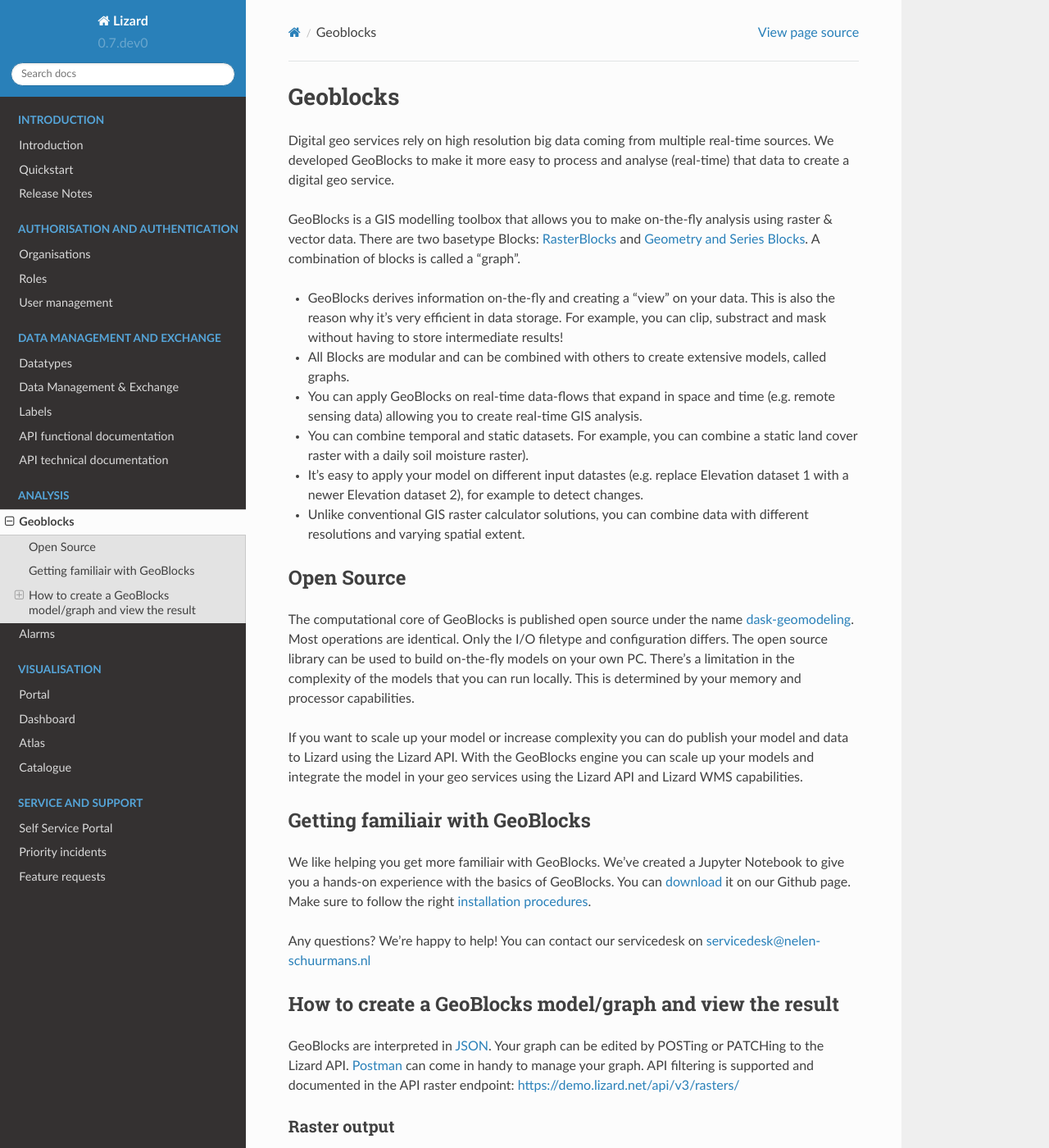
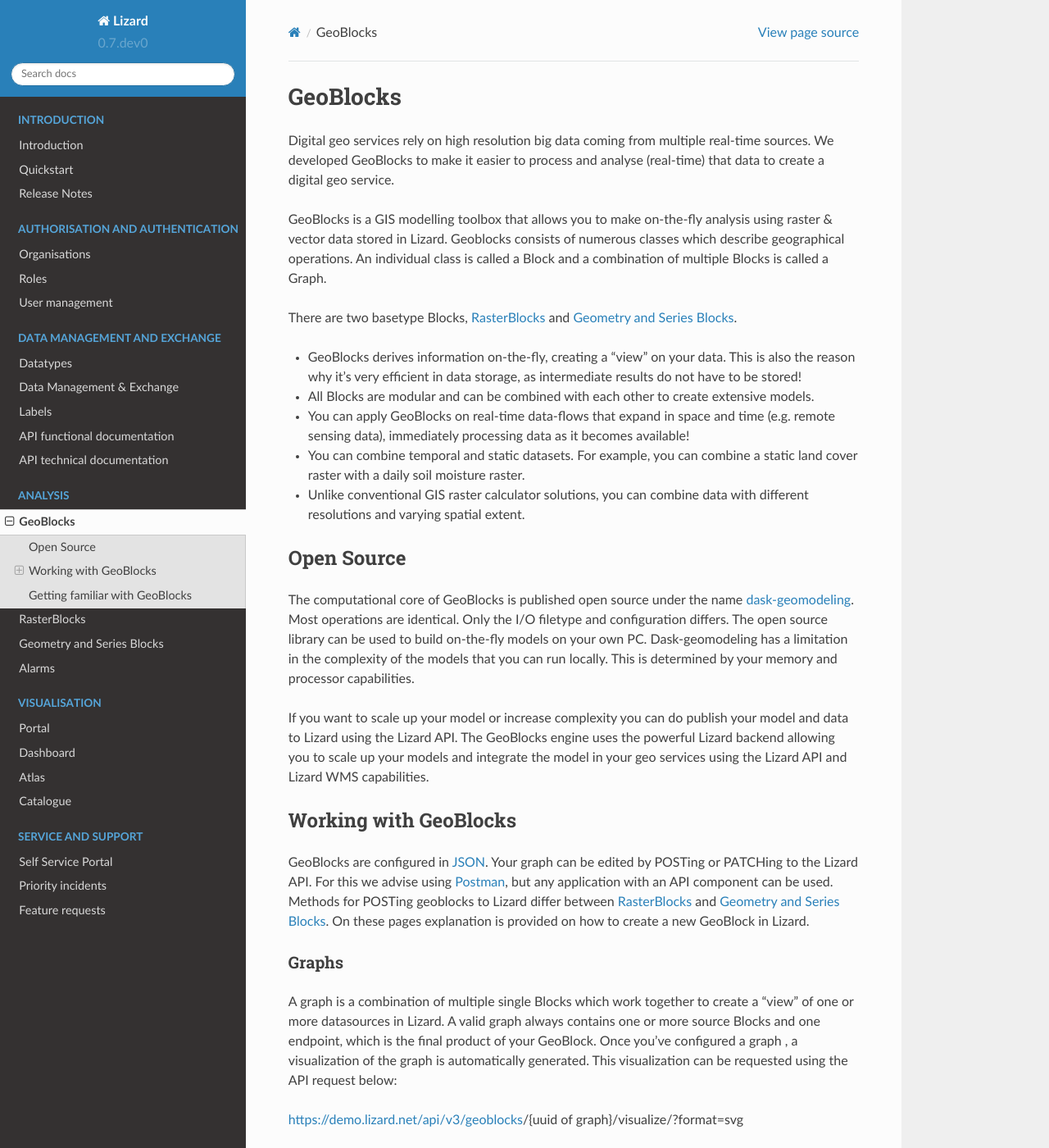
Before and after one commit to nens/lizard-docs, a Sphinx documentation site: the page built from source/d_geoblocks.rst, in a window 1280 px wide and 1400 px high. Shown: the whole window at 82% size. Built offline with Sphinx 7.4.7 and the Read the Docs theme 2.0.0, drawn with Linux system fonts in a browser that asks for light colours; formulas are drawn with MathJax 3; some of the changed text lies outside the part shown.

Commit message:
Update geoblocks docs

```diff
--- a/source/d_geoblocks.rst
+++ b/source/d_geoblocks.rst
@@ -1,19 +1,19 @@
 =========
-Geoblocks
+GeoBlocks
 =========
 
 Digital geo services rely on high resolution big data coming from multiple real-time sources.
-We developed GeoBlocks to make it more easy to process and analyse (real-time) that data to create a digital geo service.
+We developed GeoBlocks to make it easier to process and analyse (real-time) that data to create a digital geo service.
 
-GeoBlocks is a GIS modelling toolbox that allows you to make on-the-fly analysis using raster & vector data.
-There are two basetype Blocks: `RasterBlocks <https://dask-geomodeling.readthedocs.io/en/latest/raster.html>`_ and `Geometry and Series Blocks <https://dask-geomodeling.readthedocs.io/en/latest/geometry.html#>`_.
-A combination of blocks is called a "graph".
+GeoBlocks is a GIS modelling toolbox that allows you to make on-the-fly analysis using raster & vector data stored in Lizard.
+Geoblocks consists of numerous classes which describe geographical operations. An individual class is called a Block and a combination of multiple Blocks is called a Graph.
 
-- GeoBlocks derives information on-the-fly and creating a "view" on your data. This is also the reason why it's very efficient in data storage. For example, you can clip, substract and mask without having to store intermediate results!
-- All Blocks are modular and can be combined with others to create extensive models, called graphs.
-- You can apply GeoBlocks on real-time data-flows that expand in space and time (e.g. remote sensing data) allowing you to create real-time GIS analysis.
-- You can combine temporal and static datasets. For example, you can combine a static land cover raster with a daily soil moisture raster).
-- It's easy to apply your model on different input datastes (e.g. replace Elevation dataset 1 with a newer Elevation dataset 2), for example to detect changes.
+There are two basetype Blocks, :ref:`RasterBlocksAnchor` and :ref:`GeometryBlocksAnchor`.
+
+- GeoBlocks derives information on-the-fly, creating a "view" on your data. This is also the reason why it's very efficient in data storage, as intermediate results do not have to be stored!
+- All Blocks are modular and can be combined with each other to create extensive models.
+- You can apply GeoBlocks on real-time data-flows that expand in space and time (e.g. remote sensing data), immediately processing data as it becomes available!
+- You can combine temporal and static datasets. For example, you can combine a static land cover raster with a daily soil moisture raster.
 - Unlike conventional GIS raster calculator solutions, you can combine data with different resolutions and varying spatial extent.
 
 Open Source
@@ -22,54 +22,24 @@ Open Source
 The computational core of GeoBlocks is published open source under the name `dask-geomodeling <https://dask-geomodeling.readthedocs.io/en/latest/index.html>`_.
 Most operations are identical. Only the I/O filetype and configuration differs.
 The open source library can be used to build on-the-fly models on your own PC.
-There's a limitation in the complexity of the models that you can run locally.
+Dask-geomodeling has a limitation in the complexity of the models that you can run locally.
 This is determined by your memory and processor capabilities.
 
 If you want to scale up your model or increase complexity you can do publish your model and data to Lizard using the Lizard API.
-With the GeoBlocks engine you can scale up your models and integrate the model in your geo services using the Lizard API and Lizard WMS capabilities.
+The GeoBlocks engine uses the powerful Lizard backend allowing you to scale up your models and integrate the model in your geo services using the Lizard API and Lizard WMS capabilities.
 
+Working with GeoBlocks
+======================
 
-Getting familiair with GeoBlocks
-================================
-
-We like helping you get more familiair with GeoBlocks. We've created a Jupyter Notebook to give you a hands-on experience with the basics of GeoBlocks.
-You can `download <https://github.com/nens/lizardnotebooks/tree/master/Getting_familiar_with_GeoBlocks>`_ it on our Github page.
-Make sure to follow the right `installation procedures <https://dask-geomodeling.readthedocs.io/en/latest/installation.html>`_.
-
-Any questions? We're happy to help! You can contact our servicedesk on servicedesk@nelen-schuurmans.nl
-
-How to create a GeoBlocks model/graph and view the result
-=========================================================
-
-GeoBlocks are interpreted in `JSON <https://en.wikipedia.org/wiki/JSON>`_. Your graph can be edited by POSTing or PATCHing to the Lizard API.
-`Postman <https://www.getpostman.com/>`_ can come in handy to manage your graph.
-API filtering is supported and documented in the API raster endpoint: `<https://demo.lizard.net/api/v3/rasters/>`_
-
-Raster output
--------------
-
-If your GeoBlock output is a raster. Your GeoBlocks results can be requested via the `Catalogue <demo.lizard.net/catalogue>`_ `Raster API endpoint <demo.lizard.net/api/v3/rasters/>`_ and can be request via the Lizard WMS service.
-If you want to find your graph in the Lizard API it's easiest to use the Catalogue.
-
-- Search for your raster in the catalogue.
-- Open the raster in the API using the Open in API button.
-- Follow the link mentioned in the source_url attribute.
-
-.. image:: /images/d_geoblocks_01.png
-
-Geometry output
----------------
-
-Geometry outputs are stored in :doc:`labels<c_labels>`. Labels are always linked to your Vectors stored in the Vector Server, for instance flood risk for parcels or buildings.
-Labels are grouped in Labeltypes. The graph can be found in the source attribute of the labeltype.
-
-.. image:: /images/d_geoblocks_02.png
-
-Individual labels (e.g. label linked to one building or parcel) can be found on the `labels endpoint <demo.lizard.net/api/v3/labels>`_.
-Labels can be computed on the fly using the compute endpoint or a-sync using the Lizard Task Server.
+GeoBlocks are configured in `JSON <https://en.wikipedia.org/wiki/JSON>`_. Your graph can be edited by POSTing or PATCHing to the Lizard API.
+For this we advise using `Postman <https://www.getpostman.com/>`_, but any application with an API component can be used.
+Methods for POSTing geoblocks to Lizard differ between `RasterBlocks <https://demo.lizard.net/doc/rasterblocks.html#>`_ and `Geometry and Series Blocks <https://demo.lizard.net/doc//geometryblocks.html#>`_.
+On these pages explanation is provided on how to create a new GeoBlock in Lizard.
 
 Graphs
 ------
+A graph is a combination of multiple single Blocks which work together to create a "view" of one or more datasources in Lizard.
+A valid graph always contains one or more source Blocks and one endpoint, which is the final product of your GeoBlock.
 Once you've configured a graph , a visualization of the graph is automatically generated. This visualization can be requested using the API request below:
 
 https://demo.lizard.net/api/v3/geoblocks/{uuid of graph}/visualize/?format=svg
@@ -79,77 +49,37 @@ https://demo.lizard.net/api/v3/geoblocks/{uuid of graph}/visualize/?format=svg
 Examples of a graph
 -------------------
 
-Raster example: difference between digital elevation rasters AHN3 and AHN2
+Below is an example of a valid Raster graph which calculates the difference between the digitial elevation rasters AHN3 and AHN2.
 
 .. code-block:: json
 
     {
-      "name": "endpoint",
       "graph": {
         "AHN3": [
-          "geoblocks.raster.sources.RasterStoreSource",
-          "file:///path/to/some/store"
+          "lizard_nxt.blocks.LizardRasterSource",
+          "a60ad336-c95b-4fb6-b852-96fc352ee808"
         ],
         "AHN2": [
-          "geoblocks.raster.sources.RasterStoreSource",
-          "file:///path/to/another/store"
+          "lizard_nxt.blocks.LizardRasterSource",
+          "65912f43-0b70-425a-b471-1883378578eb"
         ],
-        "endpoint": [
+        "difference": [
           "geoblocks.raster.elemwise.Subtract",
           "AHN3",
           "AHN2"
         ]
-      }
+      },
+      "name": "difference",
     }
 
-Geometry example: classify build year of buildings.
+This graph contains two SourceBlocks linking to the individual digital elevation rasters. Furthermore it contains only one operation which calculates the difference between the two inputs.
+This difference is also the endpoint as marked by the "name" field. The final "view" on the input data thus contains the difference between AHN3 and AHN2.
 
-.. code-block:: json
+Getting familiar with GeoBlocks
+================================
 
-    {
-        "source": {
-            "graph": {
-                "buildings": [
-                    "geoblocks.geometry.sources.GeoDjangoSource",
-                    "hydra_core",
-                    "building",
-                    {
-                        "id": "object_id",
-                        "build_year": "building_build_year"
-                    },
-                    "geometry",
-                    "start",
-                    "end"
-                ],
-                "buildyear": [
-                    "geoblocks.geometry.base.GetSeriesBlock",
-                    "buildings",
-                    "building_build_year"
-                ],
-                "label": [
-                    "geoblocks.geometry.field_operations.Classify",
-                    "buildyear",
-                    [
-                        1900,
-                        1940,
-                        1970,
-                        1990
-                    ],
-                    [
-                        "A",
-                        "B",
-                        "C",
-                        "D",
-                        "E"
-                    ]
-                ],
-                "result": [
-                    "geoblocks.geometry.base.SetSeriesBlock",
-                    "buildings",
-                    "label_value",
-                    "label"
-                ]
-            },
-            "name": "result"
-        }
-    }
+We like helping you get more familiar with GeoBlocks. We've created a Jupyter Notebook to give you a hands-on experience with the basics of GeoBlocks.
+You can `download <https://github.com/nens/lizardnotebooks/tree/master/Getting_familiar_with_GeoBlocks>`_ it on our Github page.
+Make sure to follow the right `installation procedures <https://dask-geomodeling.readthedocs.io/en/latest/installation.html>`_.
+
+Any questions? We're happy to help! You can contact our servicedesk on servicedesk@nelen-schuurmans.nl
--- /dev/null
+++ b/source/d_geometryblocks.rst
@@ -0,0 +1,76 @@
+.. _GeometryBlocksAnchor:
+
+==========================
+Geometry and Series Blocks
+==========================
+Geometry output
+---------------
+
+Geometry outputs are stored in :doc:`labels<c_labels>`. Labels are always linked to your Vectors stored in the Vector Server, for instance flood risk for parcels or buildings.
+Labels are grouped in Labeltypes. The graph can be found in the source attribute of the labeltype.
+
+.. image:: /images/d_geoblocks_02.png
+
+Individual labels (e.g. label linked to one building or parcel) can be found on the `labels endpoint <demo.lizard.net/api/v3/labels>`_.
+Labels can be computed on the fly using the compute endpoint or a-sync using the Lizard Task Server.
+
+
+Examples of a graph
+-------------------
+
+Geometry example: classify build year of buildings.
+
+.. code-block:: json
+
+    {
+        "source": {
+            "graph": {
+                "buildings": [
+                    "geoblocks.geometry.sources.GeoDjangoSource",
+                    "hydra_core",
+                    "building",
+                    {
+                        "id": "object_id",
+                        "build_year": "building_build_year"
+                    },
+                    "geometry",
+                    "start",
+                    "end"
+                ],
+                "buildyear": [
+                    "geoblocks.geometry.base.GetSeriesBlock",
+                    "buildings",
+                    "building_build_year"
+                ],
+                "label": [
+                    "geoblocks.geometry.field_operations.Classify",
+                    "buildyear",
+                    [
+                        1900,
+                        1940,
+                        1970,
+                        1990
+                    ],
+                    [
+                        "A",
+                        "B",
+                        "C",
+                        "D",
+                        "E"
+                    ]
+                ],
+                "result": [
+                    "geoblocks.geometry.base.SetSeriesBlock",
+                    "buildings",
+                    "label_value",
+                    "label"
+                ]
+            },
+            "name": "result"
+        }
+    }
+
+Operations
+==========
+
+Wolf, work your magic
--- /dev/null
+++ b/source/d_rasterblocks.rst
@@ -0,0 +1,62 @@
+.. _RasterBlocksAnchor:
+
+============
+RasterBlocks
+============
+
+RasterBlocks are the GeoBlocks that work with rasterdata. RasterBlocks operate on `Lizard Rasterdata <https://docs.lizard.net/c_datatypes.html#rasters>`_.
+
+Creating a new RasterBlock
+==========================
+
+The first step of creating a new raster GeoBlock is making a new Lizard Rasterstore which will contain your graph.
+This can be done on the `Lizard management page <https://demo.lizard.net/management/#/>` or by performing a POST on the API endpoint https://demo.lizard.net/api/v4/rasters/
+
+The second step is PATCHing the ``source`` element of your new raster. This element will contain the graph of your GeoBlock.
+To PATCH your raster provide a valid JSON object for its source element, and perform a patch on https://demo.lizard.net/api/v4/rasters/{uuid of the new raster}
+
+An example of a valid PATCH object is provided below.
+
+.. code-block:: json
+
+    {
+      "source": {
+        "name": "difference",
+        "graph": {
+            "AHN3": [
+              "lizard_nxt.blocks.LizardRasterSource",
+              "a60ad336-c95b-4fb6-b852-96fc352ee808"
+            ],
+            "AHN2": [
+              "lizard_nxt.blocks.LizardRasterSource",
+              "65912f43-0b70-425a-b471-1883378578eb"
+            ],
+            "difference": [
+              "geoblocks.raster.elemwise.Subtract",
+              "AHN3",
+              "AHN2"
+            ]
+        }
+      }
+    }
+
+PATCHing a raster can be done multiple times, until you are happy with the final output.
+
+Raster output
+-------------
+
+After you PATCH your raster, the changes immediately take effect.
+To view your GeoBlocks results you can access the raster via the `Catalogue <demo.lizard.net/catalogue>`_, `Raster API endpoint <demo.lizard.net/api/v4/rasters/>`_ or the Lizard WMS service.
+
+If you want to find the visualisation of your graph in the Lizard API it's easiest to use the Catalogue.
+
+- Search for your raster in the catalogue.
+- Open the raster in the API using the Open in API button.
+- Follow the link mentioned in the source_url attribute.
+
+.. image:: /images/d_geoblocks_01.png
+
+Operations
+==========
+
+Wolf, work your magic
--- a/source/index.rst
+++ b/source/index.rst
@@ -38,6 +38,8 @@ Welcome to the Lizard documentation!
    :name: Analysis
 
    d_geoblocks
+   d_rasterblocks
+   d_geometryblocks
    d_alarms
 
 .. toctree::
```
